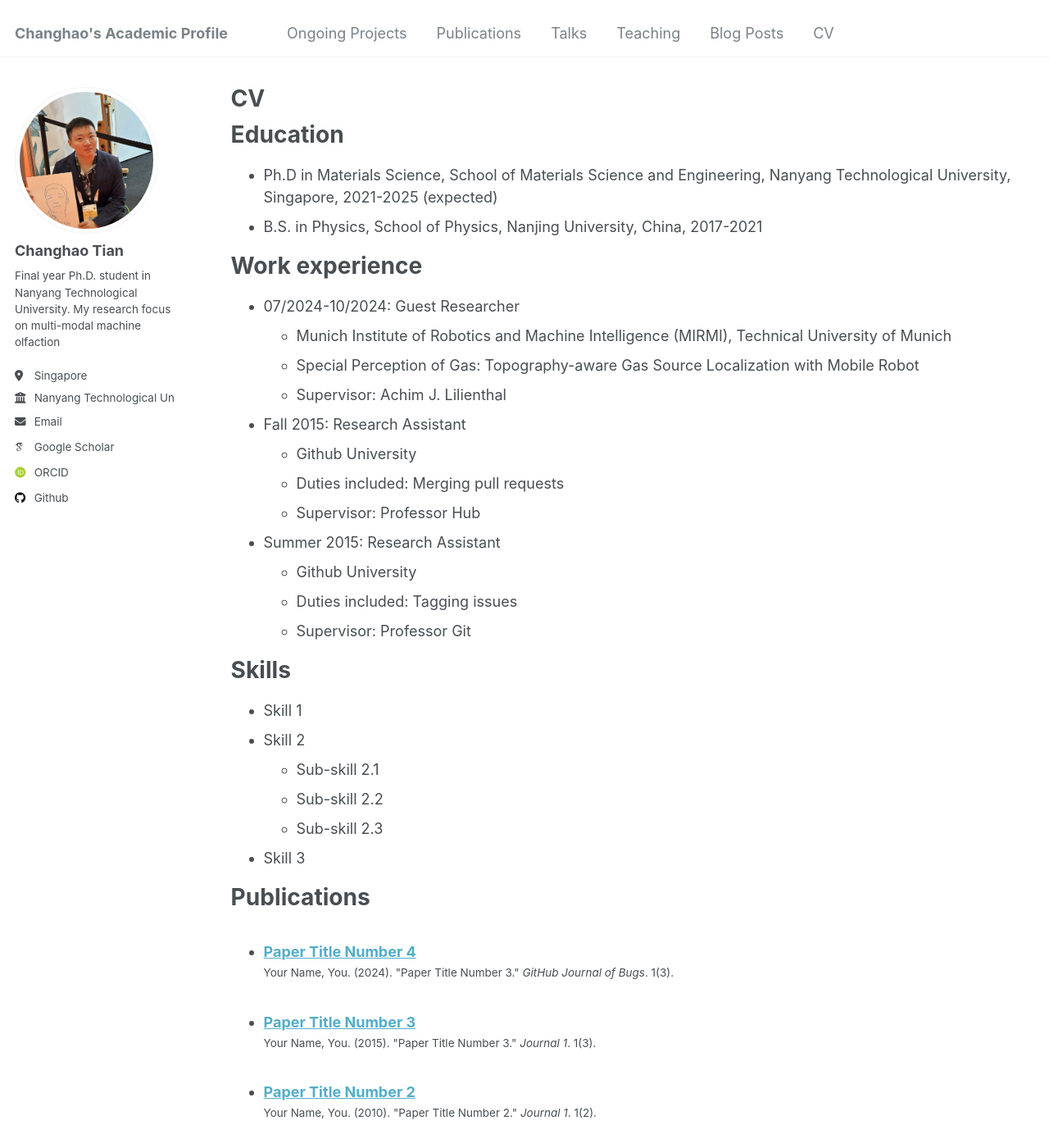
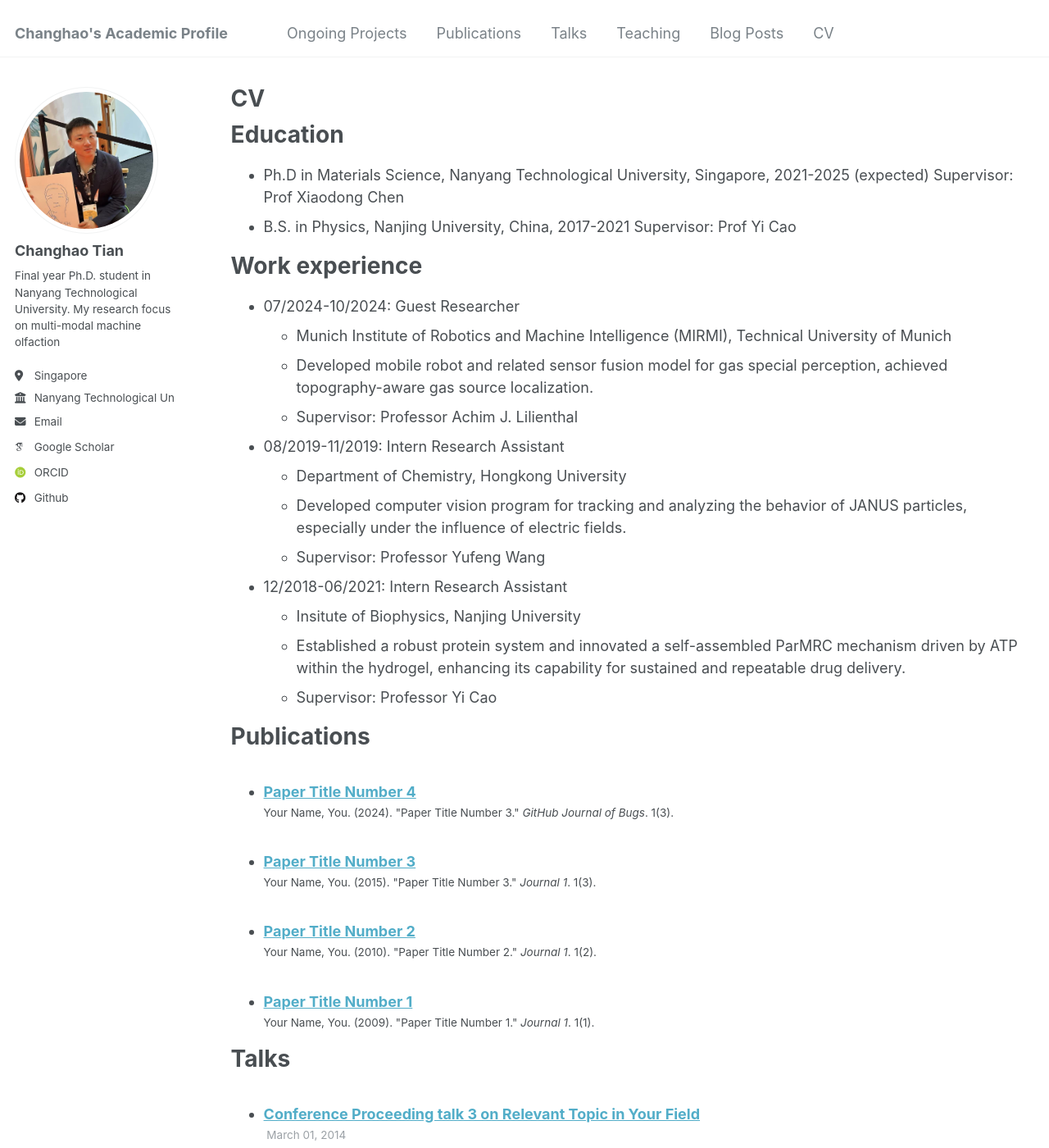
Before and after one commit to CHTiansweet/CHTian, a Jekyll site: the page built from _pages/cv.md, in a window 1280 px wide and 1400 px high. Shown: the whole window at 82% size. Built offline with Jekyll 4.4.1, drawn with Linux system fonts in a browser that asks for light colours; some web fonts are replaced; some of the changed text lies outside the part shown.

Commit message:
Update cv.md

```diff
--- a/_pages/cv.md
+++ b/_pages/cv.md
@@ -11,34 +11,28 @@ redirect_from:
 
 Education
 ======
-* Ph.D in Materials Science, School of Materials Science and Engineering, Nanyang Technological University, Singapore, 2021-2025 (expected)
-* B.S. in Physics, School of Physics, Nanjing University, China, 2017-2021
+* Ph.D in Materials Science, Nanyang Technological University, Singapore, 2021-2025 (expected)
+  Supervisor: Prof Xiaodong Chen
+* B.S. in Physics, Nanjing University, China, 2017-2021
+  Supervisor: Prof Yi Cao
 
 Work experience
 ======
 * 07/2024-10/2024: Guest Researcher
   * Munich Institute of Robotics and Machine Intelligence (MIRMI), Technical University of Munich
-  * Special Perception of Gas: Topography-aware Gas Source Localization with Mobile Robot
-  * Supervisor: Achim J. Lilienthal
+  * Developed mobile robot and related sensor fusion model for gas special perception, achieved topography-aware gas source localization.
+  * Supervisor: Professor Achim J. Lilienthal
 
-* Fall 2015: Research Assistant
-  * Github University
-  * Duties included: Merging pull requests
-  * Supervisor: Professor Hub
+* 08/2019-11/2019: Intern Research Assistant
+  * Department of Chemistry, Hongkong University
+  * Developed computer vision program for tracking and analyzing the behavior of JANUS particles, especially under the influence of electric fields.
+  * Supervisor: Professor Yufeng Wang
 
-* Summer 2015: Research Assistant
-  * Github University
-  * Duties included: Tagging issues
-  * Supervisor: Professor Git
+* 12/2018-06/2021: Intern Research Assistant
+  * Insitute of Biophysics, Nanjing University
+  * Established a robust protein system and innovated a self-assembled ParMRC mechanism driven by ATP within the hydrogel, enhancing its capability for sustained and repeatable drug delivery.
+  * Supervisor: Professor Yi Cao
 
-Skills
-======
-* Skill 1
-* Skill 2
-  * Sub-skill 2.1
-  * Sub-skill 2.2
-  * Sub-skill 2.3
-* Skill 3
 
 Publications
 ======
```
Also changed, not shown: other parts of _pages/cv.md (+1 -1 lines).
